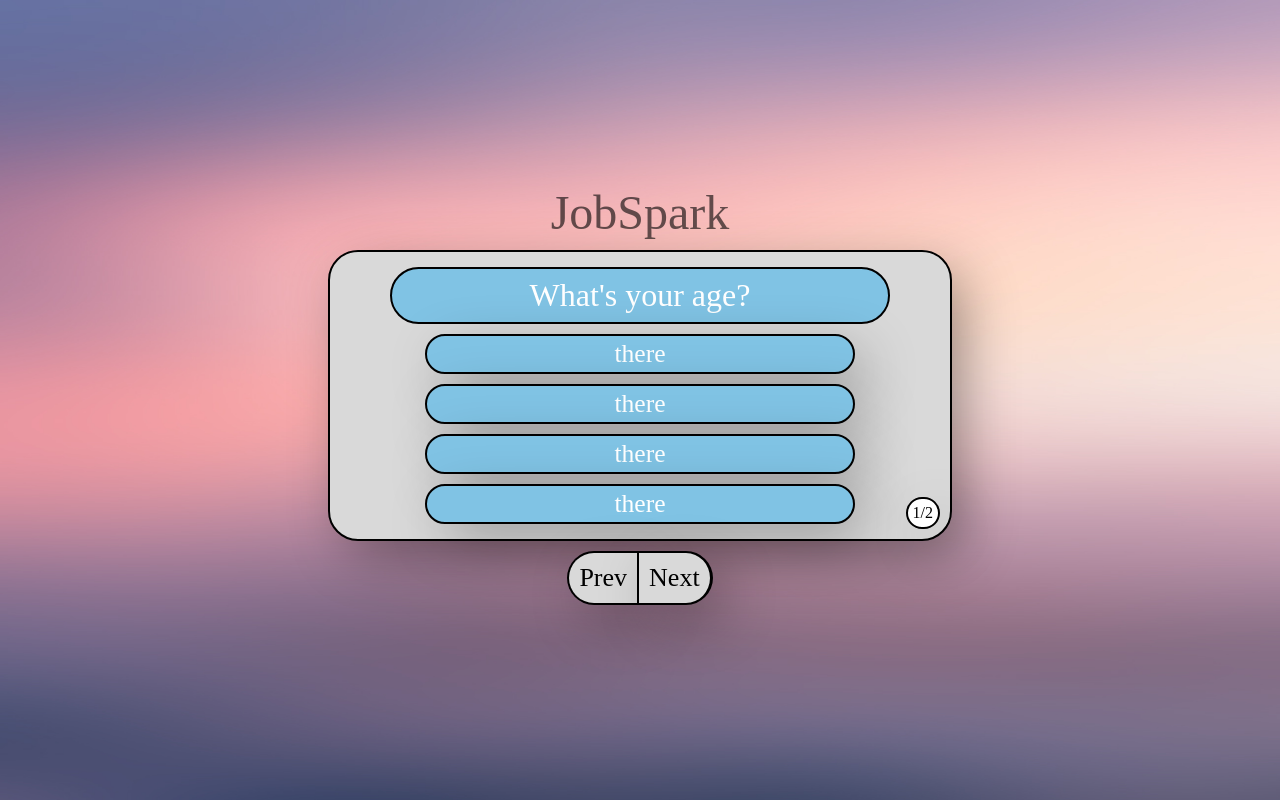
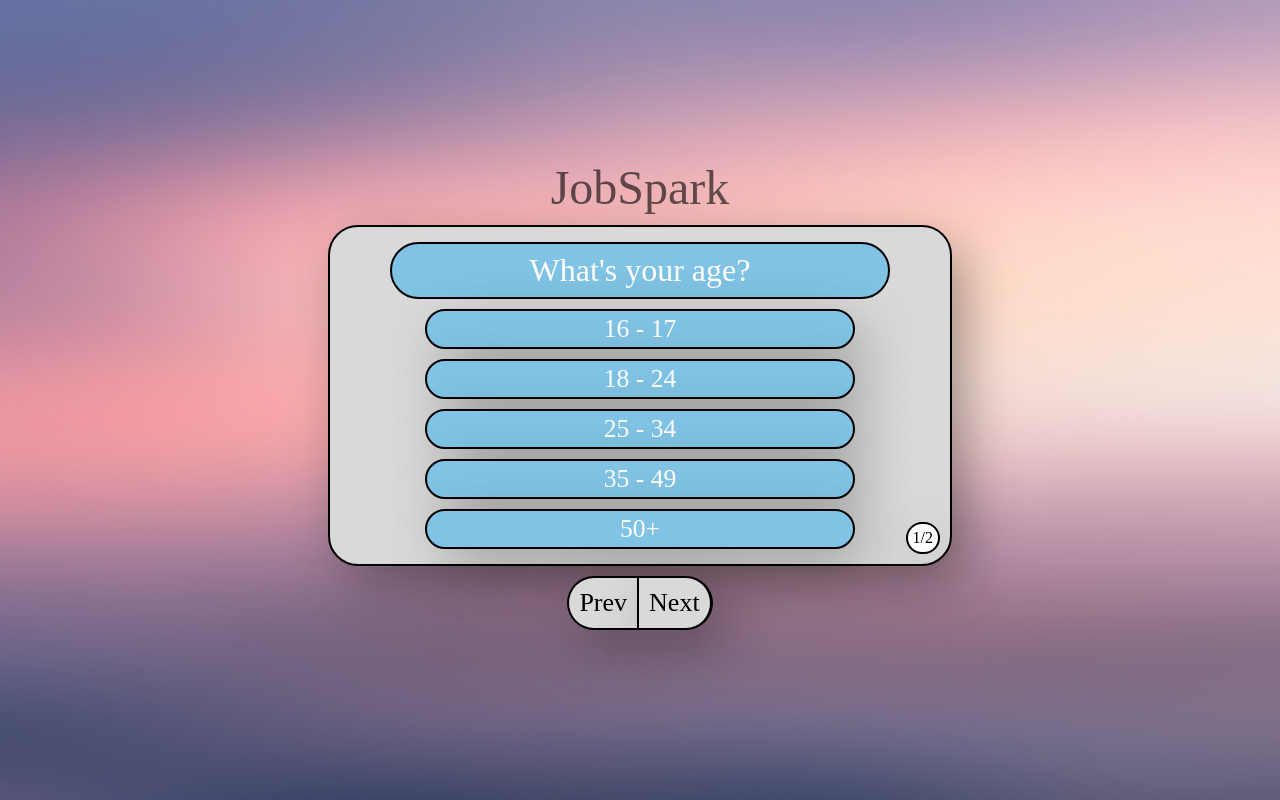
Before and after one commit to michaelbunte/jobspark, a React (Create React App) app: page / in a window 1280 px wide. Built offline with nearby package versions, Linux system fonts and the light colour scheme; a web font is replaced by a local one.

Commit message:
viewable radio answers

```diff
--- a/src/App.js
+++ b/src/App.js
@@ -95,17 +95,25 @@ function PageButton({
   </div>
 }
 
+function Answers({question}) {
+  if (question["type"] == "radio") {
+    const answers = question["answers"].map(answer=><QuestionaireElement>{answer}</QuestionaireElement>)
+    return answers;
+  }
+  return <></>
+}
+
 function App() {
   const [pageNum, setPageNum] = useState(0);
   const questions = questionaire.questions;
 
-  function next_page() {
+  function nextPage() {
     setPageNum((prevPage) => {
       return prevPage >= questions.length - 1 ? questions.length - 1 : prevPage + 1;
     })
   }
 
-  function prev_page() {
+  function prevPage() {
     setPageNum((prevPage) => {
       return prevPage <= 0 ? 0 : prevPage - 1;
     })
@@ -122,27 +130,16 @@ function App() {
           JobSpark
         </div>
         <QuestionaireBox pageNum={pageNum + 1} numberOfPages={questions.length}>
-          <QuestionaireElement header>
+          <QuestionaireElement nextPage={()=>{nextPage()}} header>
             {questions[pageNum]["question"]}
           </QuestionaireElement>
-          <QuestionaireElement>
-            there
-          </QuestionaireElement>
-          <QuestionaireElement>
-            there
-          </QuestionaireElement>
-          <QuestionaireElement>
-            there
-          </QuestionaireElement>
-          <QuestionaireElement>
-            there
-          </QuestionaireElement>
+          <Answers question={questions[pageNum]}/>
         </QuestionaireBox>
         <div style={{ display: "flex", padding: "10px" }}>
-          <PageButton onClick={prev_page}>
+          <PageButton onClick={prevPage}>
             Prev
           </PageButton>
-          <PageButton onClick={next_page} right>
+          <PageButton onClick={nextPage} right>
             Next
           </PageButton>
         </div>
--- a/src/data/questionaire.json
+++ b/src/data/questionaire.json
@@ -2,8 +2,14 @@
     "questions": [
         {
             "question": "What's your age?",
-            "type": "blank",
-            "subtype": "number"
+            "type": "radio",
+            "answers": [
+                "16 - 17",
+                "18 - 24",
+                "25 - 34",
+                "35 - 49",
+                "50+"
+            ]
         },
         {
             "question": "What's your main method of transportation?",
```
